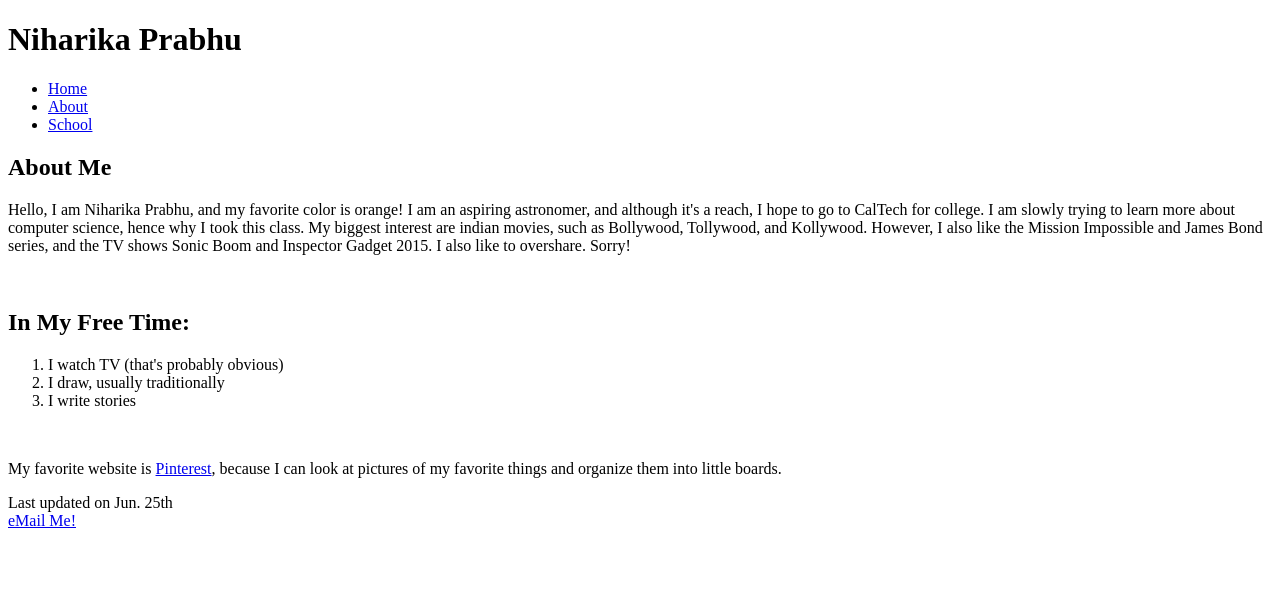
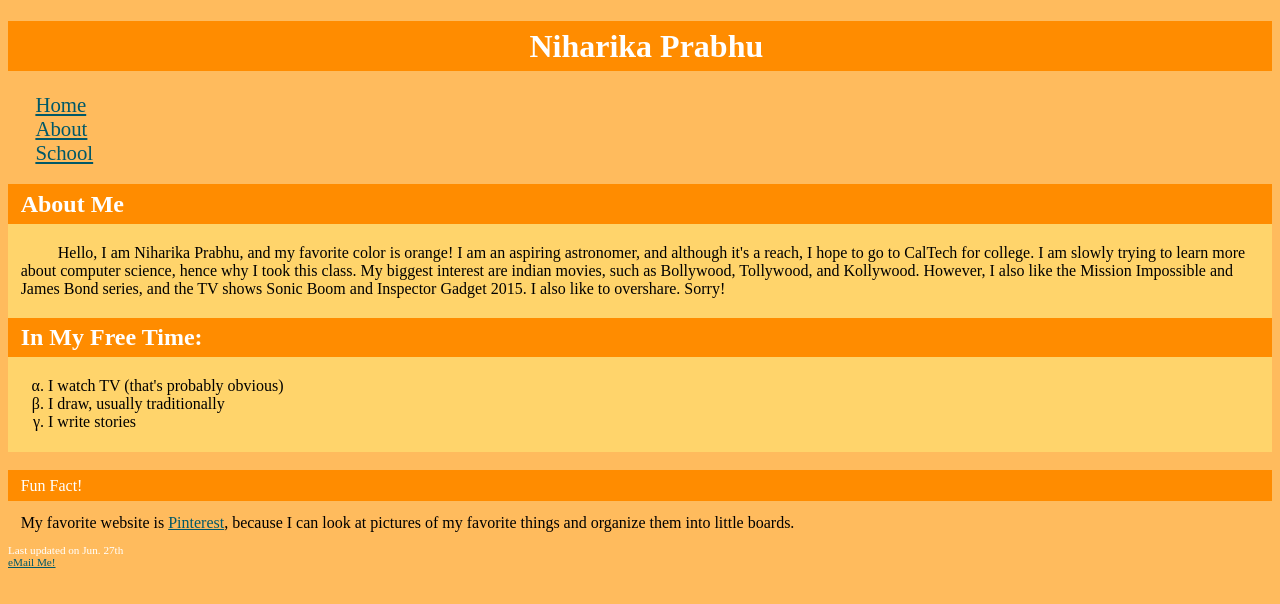
Before and after one commit to NP304425/CIS162, a plain HTML site: page index.html in a window 1280 px wide. Drawn offline with Linux system fonts and the light colour scheme.

Commit message:
Add files via upload
For Project 1-3

```diff
--- a/index.html
+++ b/index.html
@@ -4,6 +4,7 @@
     <meta charset="utf-8">
     <meta name="keywords" content="Niharika, Prabhu, orange, movies">
     <title>Niharika Prabhu Home</title>
+    <link href="main.css" rel="stylesheet">
 </head>
 <body>
     <h1>Niharika Prabhu</h1>
@@ -14,20 +15,22 @@
             <li><a href="school.html">School</a></li>
         </ul>
     </nav>
+    <section>
     <h2>About Me</h2>
     <p>Hello, I am Niharika Prabhu, and my favorite color is orange! I am an aspiring astronomer, and although it's a reach, I hope to go to CalTech for college. I am slowly trying to learn more about computer science, hence why I took this class. My biggest interest are indian movies, such as Bollywood, Tollywood, and Kollywood. However, I also like the Mission Impossible and James Bond series, and the TV shows Sonic Boom and Inspector Gadget 2015. I also like to overshare. Sorry!</p>
-    <br>
     <h2>In My Free Time:</h2>
     <ol>
         <li>I watch TV (that's probably obvious)</li>
         <li>I draw, usually traditionally</li>
         <li>I write stories</li>
     </ol>
+    </section>
     <br>
+    <header>Fun Fact!</header>
     <p>My favorite website is <a href="https://www.pinterest.com/">Pinterest</a>, because I can look at pictures of my favorite things and organize them into little boards.
     </p>
-<footer>Last updated on Jun. 25th
-    <a href="mailto:niharika.prabhu000@gmail.com"><br>eMail Me!</a>
+<footer>Last updated on Jun. 27th
+    <a href="mailto:iexist.321@gmail.com"><br>eMail Me!</a>
 </footer>
 </body>
 </html>
--- /dev/null
+++ b/main.css
@@ -0,0 +1,62 @@
+body {
+    background-color:rgb(255, 187, 93);
+    font-family: 'Times New Roman', Times, serif;
+}
+h2 {
+    background-color:darkorange;
+    color: white;
+    padding-left: 1%;
+    padding-top: 0.5%;
+    padding-bottom: 0.5%;
+}
+header{
+    background-color:darkorange;
+    color: white;
+    padding-left: 1%;
+    padding-top: 0.5%;
+    padding-bottom: 0.5%;
+}
+h1 {
+    background-color:darkorange;
+    color: white;
+    padding-left: 1%;
+    padding-top: 0.5%;
+    padding-bottom: 0.5%;
+    text-align: center;
+}
+h2+p {
+    text-indent: 3%;
+}
+p {
+    margin: 1%;
+}
+ol {
+    list-style-type: lower-greek;
+}
+section {
+    background-color: rgba(255, 242, 124, 0.45);
+    padding-bottom: 5px;
+}
+ul {
+    list-style-type: circle;
+}
+nav > ul {
+    list-style-type: none;
+    font-size:1.3em;
+    margin-top:1%;
+    margin-bottom:1%;
+    margin-left:-1%;
+}
+a:link{
+    color:rgb(0, 88, 104);
+}
+a:visited {
+    color:linen
+}
+a:hover {
+    color:paleturquoise
+}
+footer {
+    color: white;
+    font-size:0.7em;
+}
```
Also changed, not shown: about.html (+12 -6 lines).
